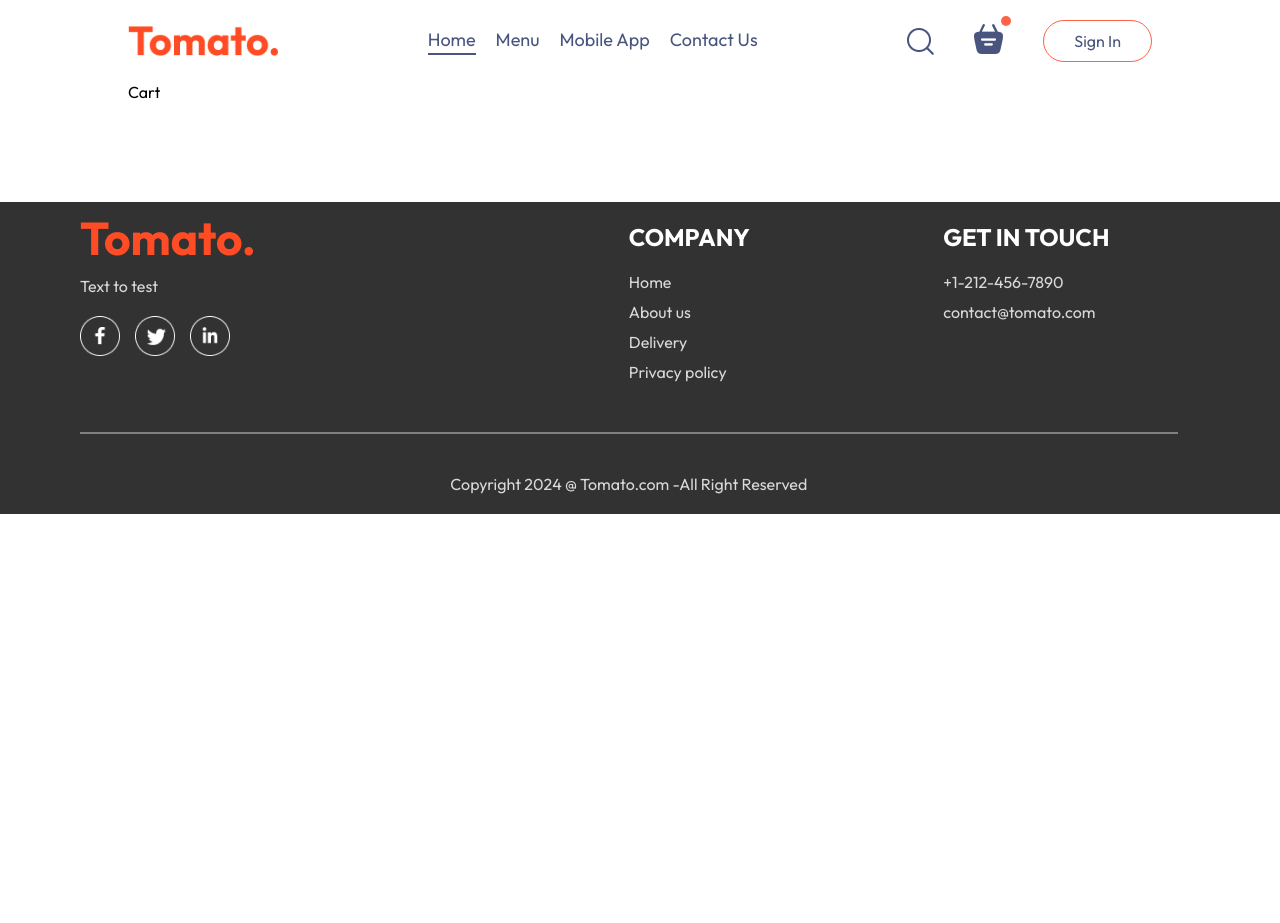
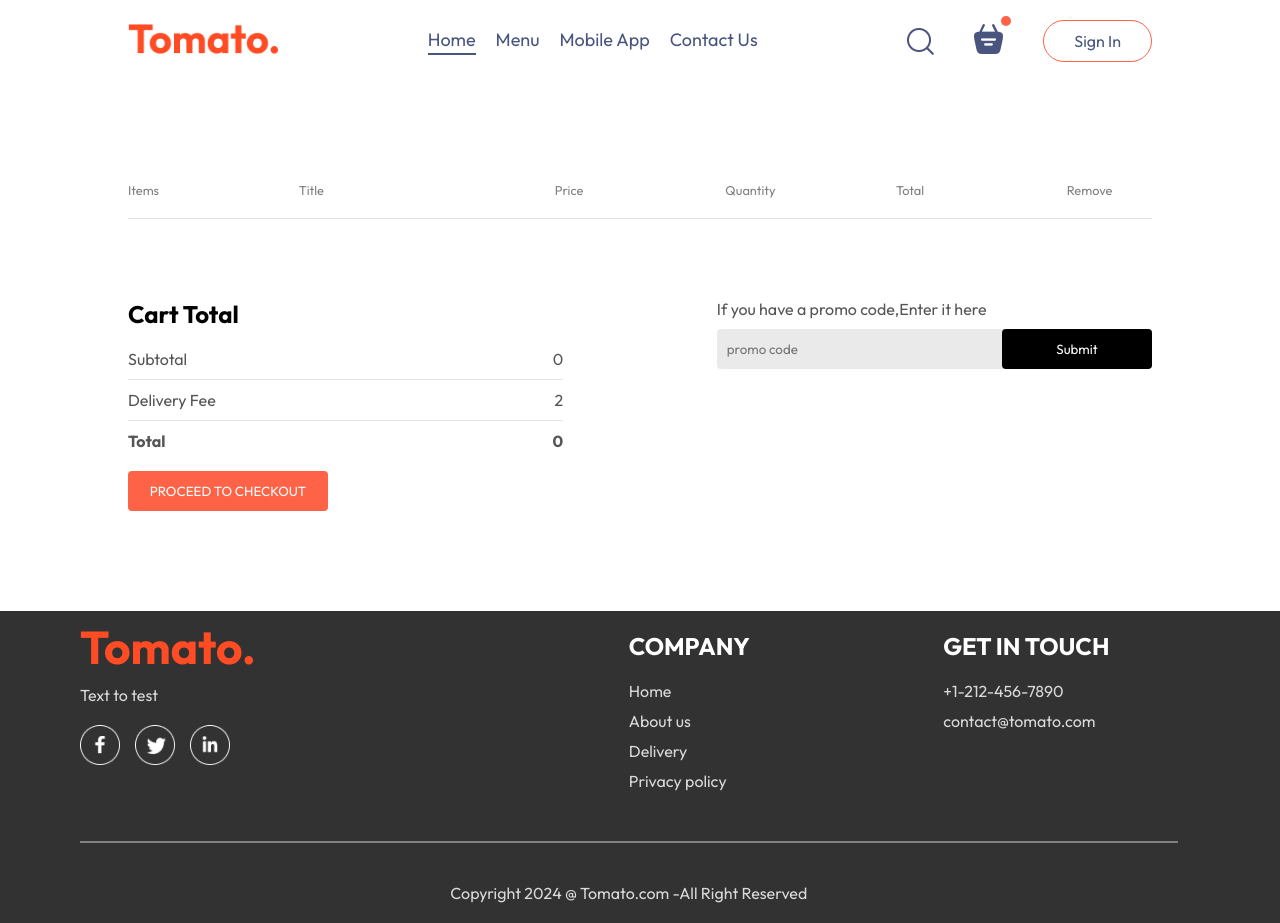
Before and after one commit to dragosdragos935/FullStack-Food-Delivery-Website, a React (Vite) app in the folder FrontEnd/: page /cart in a window 1280 px wide. Before the commit the page ends 800 px from the top, so only its background shows below. Built offline with nearby package versions, Linux system fonts and the light colour scheme; a web font is replaced by a local one.

Commit message:
Cart page added

```diff
--- a/FrontEnd/src/App.jsx
+++ b/FrontEnd/src/App.jsx
@@ -2,9 +2,8 @@ import React, { useState } from 'react'
 import { Navbar } from './components/Navbar/Navbar'
 import { Route, Routes } from 'react-router-dom'
 import { PlaceOrder } from './pages/PlaceOrder/PlaceOrder'
-
-import { Cart } from './pages/Cart/Cart'
-import { Home } from './pages/Home/home'
+import Cart from './pages/Cart/Cart'
+import  Home  from './pages/Home/home'
 import Footer from './components/Footer/Footer'
 import Loginpopup from './components/LoginPopup/Loginpopup'
 
--- a/FrontEnd/src/components/Navbar/Navbar.jsx
+++ b/FrontEnd/src/components/Navbar/Navbar.jsx
@@ -9,7 +9,7 @@ export const Navbar = ({setShowLogin}) => {
 
   return (
     <div className='navbar'>
-    <img src={assets.logo} alt="logo" className="logo" />
+    <Link to='/'><img src={assets.logo} alt="logo" className="logo" /></Link>
     <ul className="navbar-menu">
       <Link to='/' onClick={()=>setMenu("home")} className={menu=="home"?"active":""}>Home</Link>
       <a href='#explore-menu' onClick={()=>setMenu("menu")} className={menu=="menu"?"active":""}>Menu</a>
@@ -19,7 +19,7 @@ export const Navbar = ({setShowLogin}) => {
     <div className="navbar-right">
       <img src={assets.search_icon} alt="search-bar" />
       <div className="navbar-search-icon">
-        <img src={assets.basket_icon} alt="search-icon" />
+       <Link to='/cart'><img src={assets.basket_icon} alt="search-icon" /></Link>
         <div className="dot"></div>
       </div>
       <button onClick={()=>setShowLogin(true)}>Sign In</button>
--- a/FrontEnd/src/pages/Cart/Cart.css
+++ b/FrontEnd/src/pages/Cart/Cart.css
@@ -0,0 +1,98 @@
+.cart {
+    margin-top: 100px !important; /* Add !important as a last resort */
+}
+
+.cart .cart-items-title {
+    display: grid;
+    grid-template-columns: 1fr 1.5fr 1fr 1fr 1fr 0.5fr;
+    align-items: center;
+    color: grey;
+    font-size: max(1vw, 12px);
+}
+
+.cart .cart-items-item {
+    margin: 10px 0px;
+    color: black;
+}
+
+.cart .cart-items-item img {
+    width: 50px;
+}
+.cart hr{
+    height: 1px;
+    background-color: #e2e2e2;
+    border:none;
+}
+.cart-items-item .cross{
+    cursor: pointer;
+}
+.cart-bottom{
+    margin-top: 80px;
+    display: flex;
+    justify-content: space-between;
+    gap:max(12vw,20px);
+}
+.cart-total{
+    flex:1;
+    display: flex;
+    flex-direction: column;
+    gap:20px;
+}
+.cart-total-details{
+    display: flex;
+    justify-content: space-between;
+    color:#555;
+}
+.cart-total hr{
+    margin:10px 0px;
+
+}
+.cart-total button{
+    border:none;
+    color:white;
+    background-color: tomato;
+    width:max(15vw,200px);
+    padding:12px 0px;
+    border-radius: 4px;
+    cursor: pointer;
+}
+.cart-promocode{
+    flex:1;
+}
+.cart-promocode p{
+    color:#555;
+}
+.cart-promocode-input{
+    margin-top: 10px;
+    display: flex;
+    justify-content: space-between;
+    align-items: center;
+    background-color: #eaeaea;
+    border-radius: 4px;
+
+}
+.cart-promocode-input input{
+    background: transparent;
+    border: none;
+    outline: none;
+    padding-left: 10px;
+}
+.cart-promocode-input button{
+    width: max(10vw,150px);
+    padding: 12px 5px;
+    background-color: black;
+    border: none;
+    color: white;
+    border-radius: 4px;
+
+}
+
+@media(max-width:750px){
+    .cart-bottom{
+        flex-direction: column-reverse;
+
+    }
+    .cart-promocode{
+        justify-content: start;
+    }
+}
--- a/FrontEnd/src/pages/Cart/Cart.jsx
+++ b/FrontEnd/src/pages/Cart/Cart.jsx
@@ -1,8 +1,75 @@
-import React from 'react'
-import './Cart.css'
+import React, { useContext } from "react";
+import './Cart.css';
 
-export const Cart = () => {
+import { StoreContext } from "../../context/StoreContext";
+const Cart = () => {
+  const { cartItems, food_list, removeFromCart } = useContext(StoreContext);
   return (
-    <div>Cart</div>
-  )
-}
+    <div className='cart'>
+      <div className='cart-items'>
+        <div className='cart-items-title'>
+          <p>Items</p>
+          <p>Title</p>
+          <p>Price</p>
+          <p>Quantity</p>
+          <p>Total</p>
+          <p>Remove</p>
+        </div>
+        <br />
+        <hr />
+        {food_list.map((item, index) => {
+          if (cartItems[item._id] > 0) {
+            return (
+              <div>
+
+                <div className='cart-items-title cart-items-item'>
+                  <img src={item.image} alt="" />
+                  <p>{item.name}</p>
+                  <p>${item.price}</p>
+                  <p>{cartItems[item._id]}</p>
+                  <p>${item.price * cartItems[item._id]}</p>
+                  <p onClick={()=>removeFromCart(item._id)} className="cross">x</p>
+                </div>
+                <hr />
+              </div>
+            )
+          }
+        })}
+      </div>
+      <div className="cart-bottom">
+        <div className="cart-total">
+          <h2>Cart Total</h2>
+          <div>
+            <div className="cart-total-details">
+              <p>Subtotal</p>
+              <p>{0}</p>
+            </div>
+            <hr/>
+            <div className="cart-total-details">
+              <p>Delivery Fee</p>
+              <p>{2}</p>
+            </div>
+            <hr/>
+            <div className="cart-total-details">
+              <b>Total</b>
+              <b>{0}</b>
+            </div>
+
+          </div>
+          <button>PROCEED TO CHECKOUT</button>
+        </div>
+        <div className="cart-promocode">
+          <div>
+            <p>If you have a promo code,Enter it here</p>
+            <div className="cart-promocode-input">
+              <input type="text" placeholder="promo code"></input>
+              <button>Submit</button>
+            </div>
+          </div>
+        </div>
+      </div>
+    </div>
+  );
+};
+
+export default Cart;
--- a/FrontEnd/src/pages/Home/Home.jsx
+++ b/FrontEnd/src/pages/Home/Home.jsx
@@ -4,9 +4,11 @@ import { ExploreMenu } from '../../components/ExploreMenu/ExploreMenu'
 import FoodDisplay from '../../components/FoodDisplay/FoodDisplay';
 import AppDownload from '../../components/AppDownload/AppDownload';
 
-export const Home = () => {
 
- const [category,setCategory] = useState("all");
+
+const home = () => {
+
+    const [category,setCategory] = useState("all");
 
     return (
     <div>
@@ -15,4 +17,7 @@ export const Home = () => {
     <FoodDisplay category={category}/>
     <AppDownload />
     </div>
-)}
+  )
+}
+
+export default home
```
